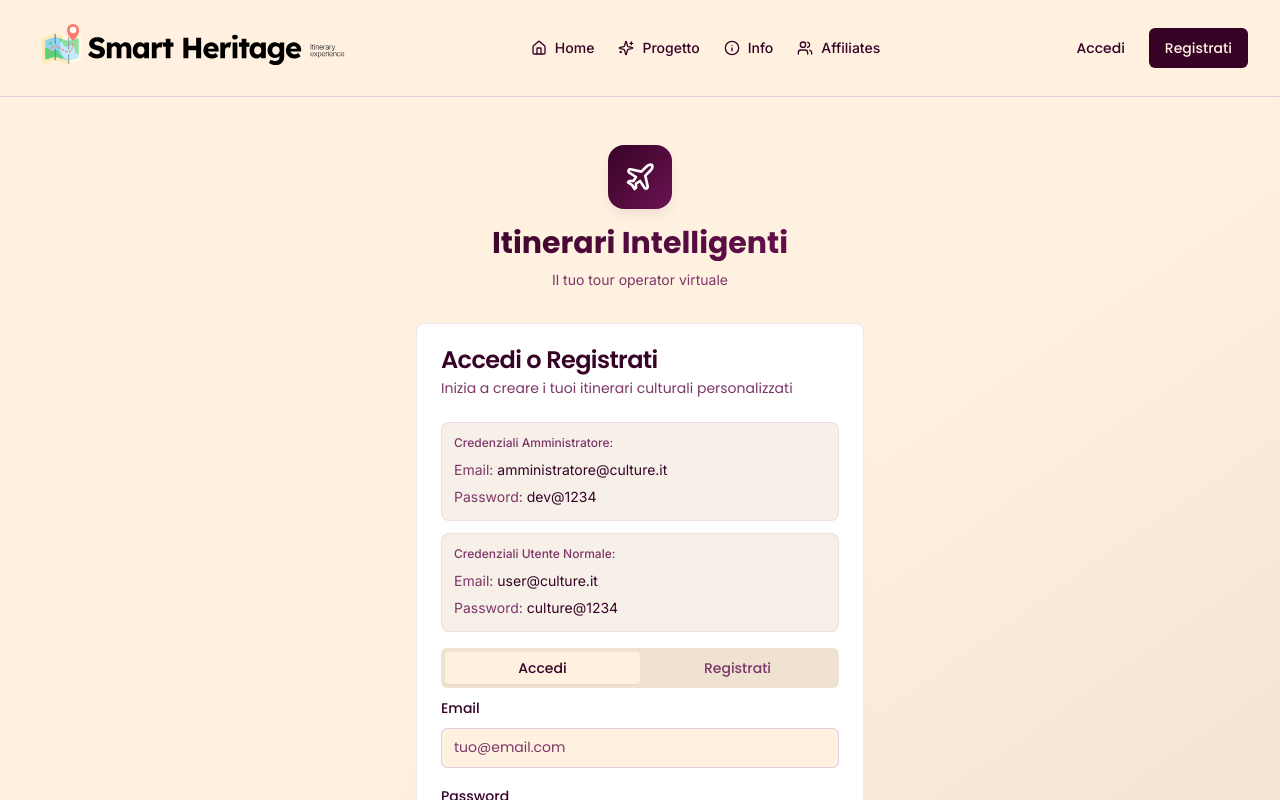
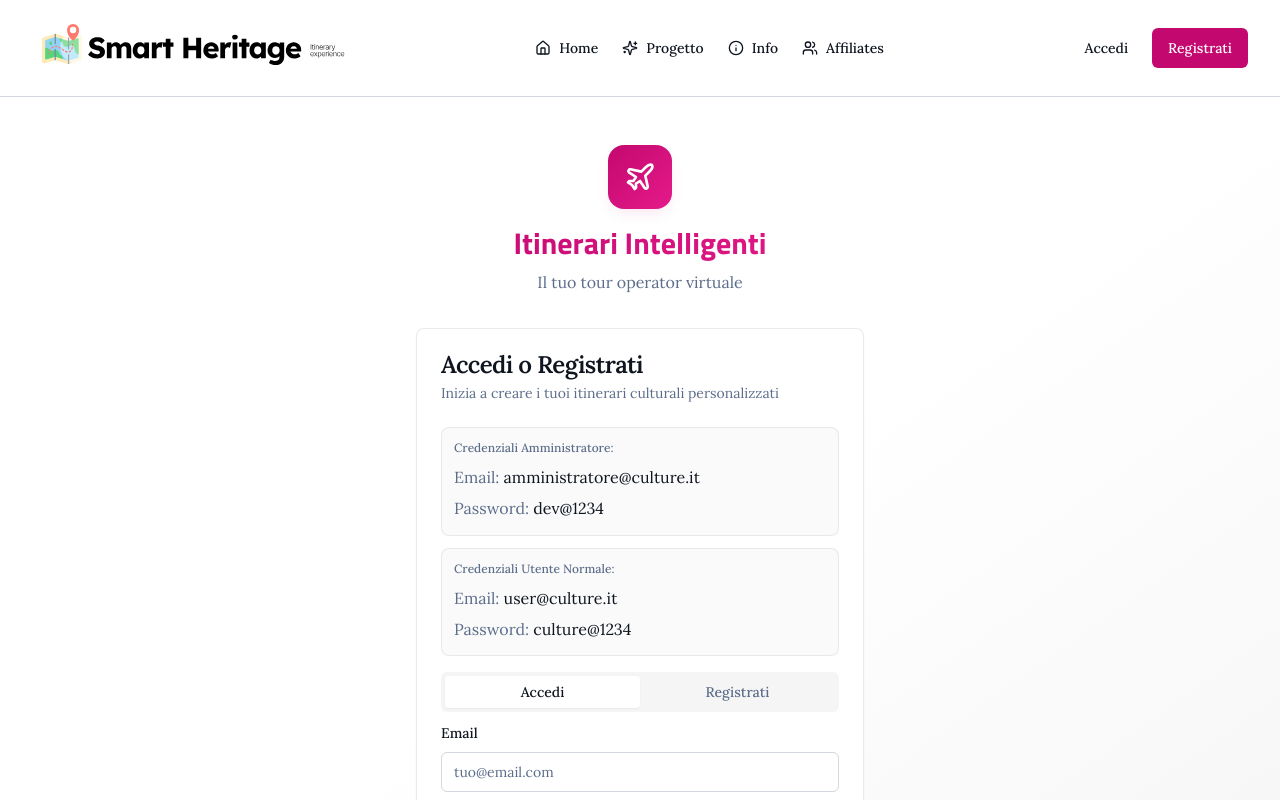
Before and after one commit to dmari-dev/calabria, a React (Vite) app: page /auth in a window 1280 px wide. Shown: the top 800 px of the page. Built offline with nearby package versions, Linux system fonts and the light colour scheme; the HTML template or start-up script is replaced by a standard one.

Commit message:
Update typography and colors

```diff
--- a/index.html
+++ b/index.html
@@ -9,7 +9,7 @@
     <meta name="author" content="Lovable" />
     <link rel="preconnect" href="https://fonts.googleapis.com">
     <link rel="preconnect" href="https://fonts.gstatic.com" crossorigin>
-    <link href="https://fonts.googleapis.com/css2?family=Inter:wght@300;400;500;600;700&family=Poppins:wght@300;400;500;600;700&display=swap" rel="stylesheet">
+    <link href="https://fonts.googleapis.com/css2?family=Titillium+Web:wght@300;400;600;700&family=Lora:wght@400;500;600;700&display=swap" rel="stylesheet">
 
 
 
--- a/src/index.css
+++ b/src/index.css
@@ -9,89 +9,89 @@ All colors MUST be HSL.
 @layer base {
   :root {
     /* Designer Italia - Light Mode */
-    --background: 33 100% 94%; /* #FFF1E0 */
-    --foreground: 318 93% 11%; /* #380220 */
+    --background: 0 0% 100%;
+    --foreground: 217 35% 9%; /* #0F151F */
 
     --card: 0 0% 100%;
-    --card-foreground: 318 93% 11%;
+    --card-foreground: 217 35% 9%;
 
     --popover: 0 0% 100%;
-    --popover-foreground: 318 93% 11%;
+    --popover-foreground: 217 35% 9%;
 
-    /* Primary - Viola scuro Designer Italia */
-    --primary: 318 93% 11%; /* #380220 */
-    --primary-foreground: 33 100% 94%; /* #FFF1E0 */
-    --primary-hover: 318 93% 16%;
+    /* Primary - Rosa magenta Designer Italia */
+    --primary: 327 91% 40%; /* #C50972 */
+    --primary-foreground: 0 0% 100%;
+    --primary-hover: 327 91% 35%;
 
-    /* Secondary - Beige chiaro Designer Italia */
-    --secondary: 33 100% 94%; /* #FFF1E0 */
-    --secondary-foreground: 318 93% 11%; /* #380220 */
-    --secondary-hover: 33 100% 90%;
+    /* Secondary - Blu scuro Designer Italia */
+    --secondary: 217 35% 9%; /* #0F151F */
+    --secondary-foreground: 0 0% 100%;
+    --secondary-hover: 217 35% 14%;
 
-    /* Accent - Variazione del viola */
-    --accent: 318 70% 25%;
-    --accent-foreground: 33 100% 94%;
+    /* Accent - Variazione del rosa */
+    --accent: 327 80% 50%;
+    --accent-foreground: 0 0% 100%;
 
     /* Muted - Toni neutri */
-    --muted: 33 50% 88%;
-    --muted-foreground: 318 40% 35%;
+    --muted: 0 0% 96%;
+    --muted-foreground: 217 20% 45%;
 
     --destructive: 0 84% 60%;
     --destructive-foreground: 0 0% 100%;
 
-    --border: 318 30% 85%;
-    --input: 318 30% 85%;
-    --ring: 318 93% 11%;
+    --border: 217 15% 85%;
+    --input: 217 15% 85%;
+    --ring: 327 91% 40%;
 
     --radius: 0.5rem;
 
     /* Designer Italia gradients */
-    --gradient-hero: linear-gradient(135deg, hsl(318 93% 11%), hsl(318 70% 25%));
-    --gradient-card: linear-gradient(180deg, hsl(0 0% 100%), hsl(33 100% 98%));
-    --shadow-soft: 0 2px 8px -2px hsl(318 93% 11% / 0.08);
-    --shadow-elevated: 0 6px 16px -4px hsl(318 93% 11% / 0.12);
+    --gradient-hero: linear-gradient(135deg, hsl(327 91% 40%), hsl(327 80% 50%));
+    --gradient-card: linear-gradient(180deg, hsl(0 0% 100%), hsl(0 0% 98%));
+    --shadow-soft: 0 2px 8px -2px hsl(327 91% 40% / 0.08);
+    --shadow-elevated: 0 6px 16px -4px hsl(327 91% 40% / 0.12);
   }
 
   .dark {
     /* Designer Italia - Dark Mode */
-    --background: 318 93% 8%;
-    --foreground: 33 100% 94%;
+    --background: 217 35% 9%;
+    --foreground: 0 0% 98%;
 
-    --card: 318 70% 12%;
-    --card-foreground: 33 100% 94%;
+    --card: 217 30% 12%;
+    --card-foreground: 0 0% 98%;
 
-    --popover: 318 70% 12%;
-    --popover-foreground: 33 100% 94%;
+    --popover: 217 30% 12%;
+    --popover-foreground: 0 0% 98%;
 
-    /* Primary - Viola più chiaro per dark mode */
-    --primary: 318 70% 25%;
-    --primary-foreground: 33 100% 94%;
-    --primary-hover: 318 70% 30%;
+    /* Primary - Rosa più luminoso per dark mode */
+    --primary: 327 91% 50%;
+    --primary-foreground: 0 0% 100%;
+    --primary-hover: 327 91% 55%;
 
-    /* Secondary - Beige adattato per dark mode */
-    --secondary: 33 60% 30%;
-    --secondary-foreground: 33 100% 94%;
-    --secondary-hover: 33 60% 35%;
+    /* Secondary - Blu più chiaro per dark mode */
+    --secondary: 217 35% 20%;
+    --secondary-foreground: 0 0% 100%;
+    --secondary-hover: 217 35% 25%;
 
     /* Accent */
-    --accent: 318 50% 35%;
-    --accent-foreground: 33 100% 94%;
+    --accent: 327 80% 55%;
+    --accent-foreground: 0 0% 100%;
 
     /* Muted for dark */
-    --muted: 318 30% 18%;
-    --muted-foreground: 33 40% 70%;
+    --muted: 217 25% 15%;
+    --muted-foreground: 217 15% 65%;
 
     --destructive: 0 84% 60%;
     --destructive-foreground: 0 0% 100%;
 
-    --border: 318 30% 20%;
-    --input: 318 30% 20%;
-    --ring: 318 70% 25%;
+    --border: 217 20% 20%;
+    --input: 217 20% 20%;
+    --ring: 327 91% 50%;
 
-    --gradient-hero: linear-gradient(135deg, hsl(318 70% 25%), hsl(318 50% 35%));
-    --gradient-card: linear-gradient(180deg, hsl(318 70% 12%), hsl(318 93% 8%));
-    --shadow-soft: 0 2px 8px -2px hsl(318 93% 11% / 0.35);
-    --shadow-elevated: 0 6px 16px -4px hsl(318 93% 11% / 0.45);
+    --gradient-hero: linear-gradient(135deg, hsl(327 91% 50%), hsl(327 80% 55%));
+    --gradient-card: linear-gradient(180deg, hsl(217 30% 12%), hsl(217 35% 9%));
+    --shadow-soft: 0 2px 8px -2px hsl(327 91% 40% / 0.35);
+    --shadow-elevated: 0 6px 16px -4px hsl(327 91% 40% / 0.45);
   }
 }
 
@@ -102,14 +102,18 @@ All colors MUST be HSL.
 
   body {
     @apply bg-background text-foreground;
-    font-family: 'Poppins', -apple-system, BlinkMacSystemFont, 'Segoe UI', Roboto, sans-serif;
+    font-family: 'Lora', Georgia, serif;
     -webkit-font-smoothing: antialiased;
     -moz-osx-font-smoothing: grayscale;
   }
 
+  h1, h2, h3, h4, h5, h6 {
+    font-family: 'Titillium Web', -apple-system, BlinkMacSystemFont, 'Segoe UI', Roboto, sans-serif;
+  }
+
   p {
-    font-family: 'Inter', -apple-system, BlinkMacSystemFont, 'Segoe UI', Roboto, sans-serif;
-    font-size: 14px;
-    line-height: 1.6;
+    font-family: 'Lora', Georgia, serif;
+    font-size: 16px;
+    line-height: 1.7;
   }
 }
--- a/tailwind.config.ts
+++ b/tailwind.config.ts
@@ -17,8 +17,10 @@ export default {
         '3xl': '48rem',
       },
       fontFamily: {
-        sans: ['Poppins', '-apple-system', 'BlinkMacSystemFont', 'Segoe UI', 'Roboto', 'sans-serif'],
-        inter: ['Inter', '-apple-system', 'BlinkMacSystemFont', 'Segoe UI', 'Roboto', 'sans-serif'],
+        sans: ['Titillium Web', '-apple-system', 'BlinkMacSystemFont', 'Segoe UI', 'Roboto', 'sans-serif'],
+        serif: ['Lora', 'Georgia', 'serif'],
+        heading: ['Titillium Web', '-apple-system', 'BlinkMacSystemFont', 'Segoe UI', 'Roboto', 'sans-serif'],
+        body: ['Lora', 'Georgia', 'serif'],
       },
       colors: {
         border: "hsl(var(--border))",
```
